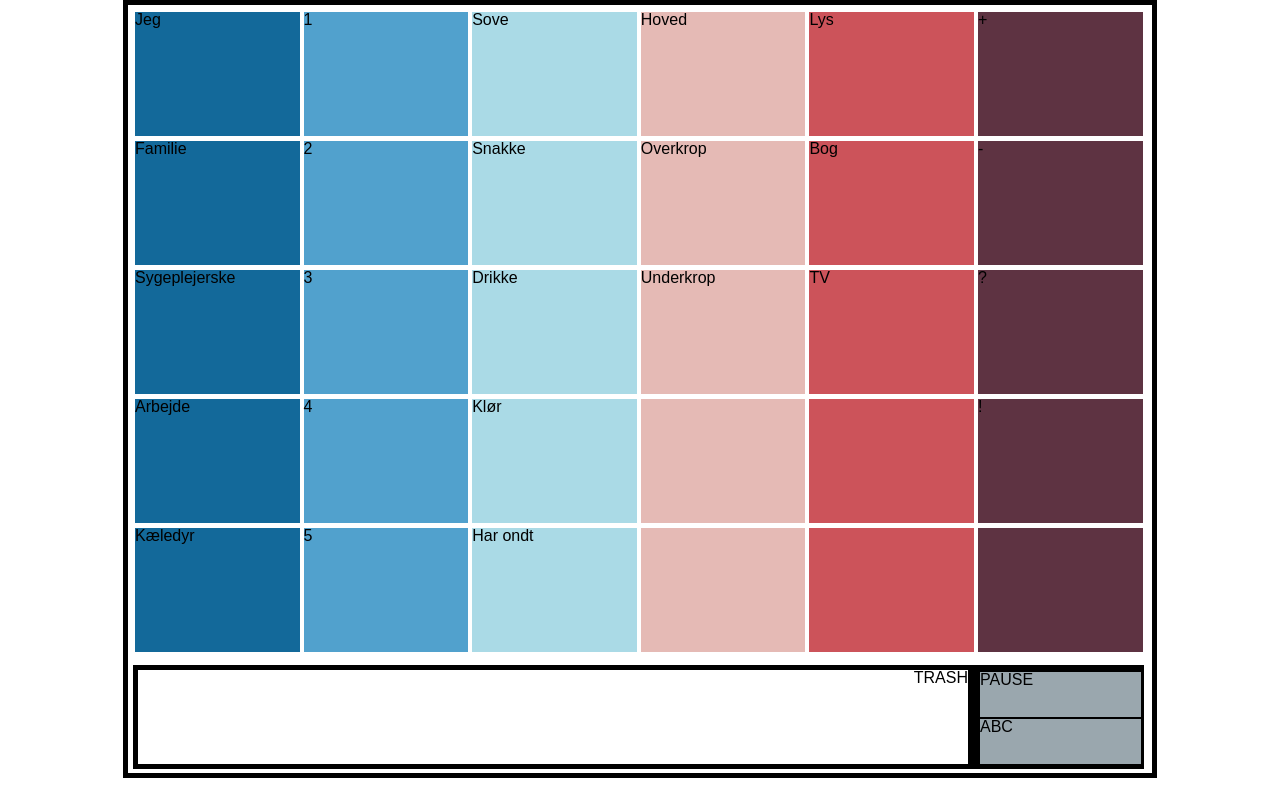
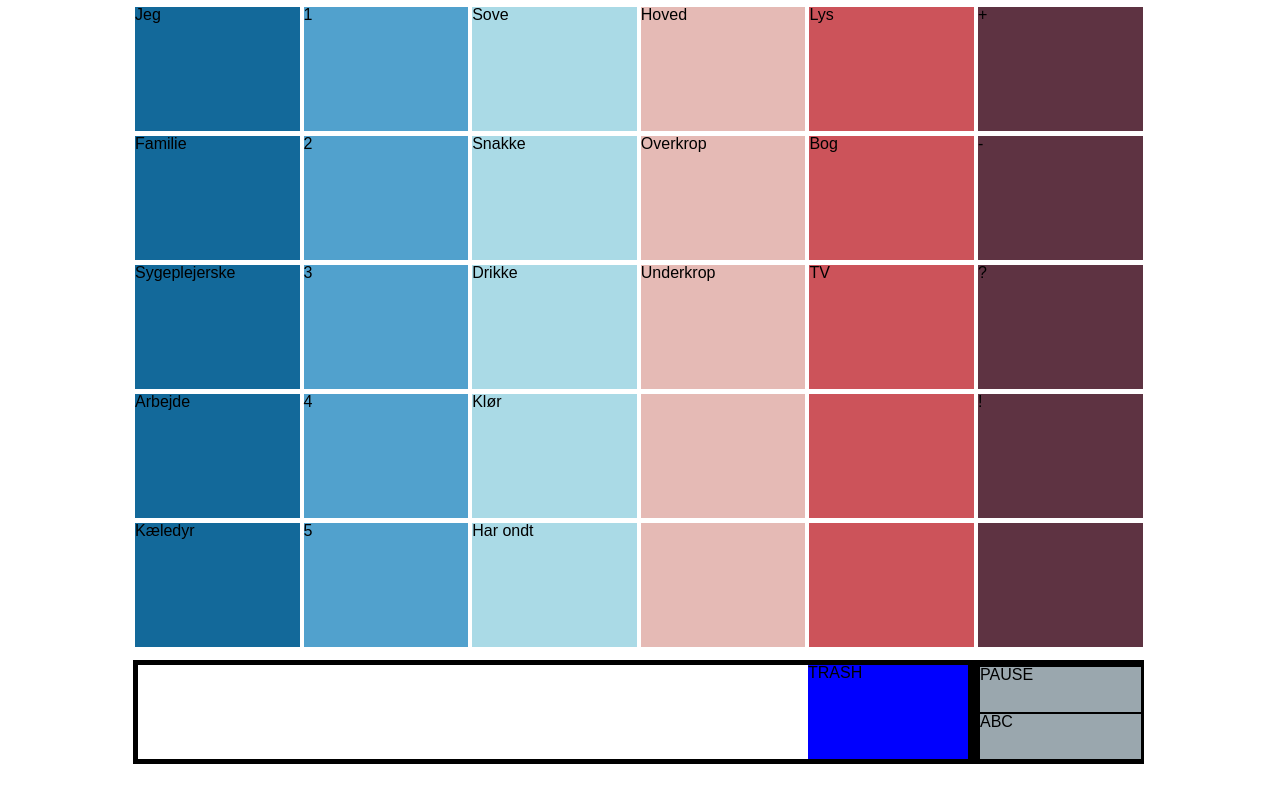
Before and after one commit to Jesperkm/vita, a PHP site: page / in a window 1280 px wide. Run offline with PHP 8.4, Linux system fonts and the light colour scheme; some libraries are stand-ins or nearby versions.

Commit message:
update zepto 0.1 style

```diff
--- a/zepto/0.1/style.css
+++ b/zepto/0.1/style.css
@@ -26,7 +26,6 @@ body, html {
   width:1024px;
   height:768px;
   margin:0 auto;
-  border:5px solid #000;
 }
 
 /*=========================================
@@ -107,7 +106,10 @@ body, html {
 }
 
 #trashcan {
+  width: 160px;
   float:right;
+  height: 94px;
+  background: blue;
 }
 
 #buttons {
```
